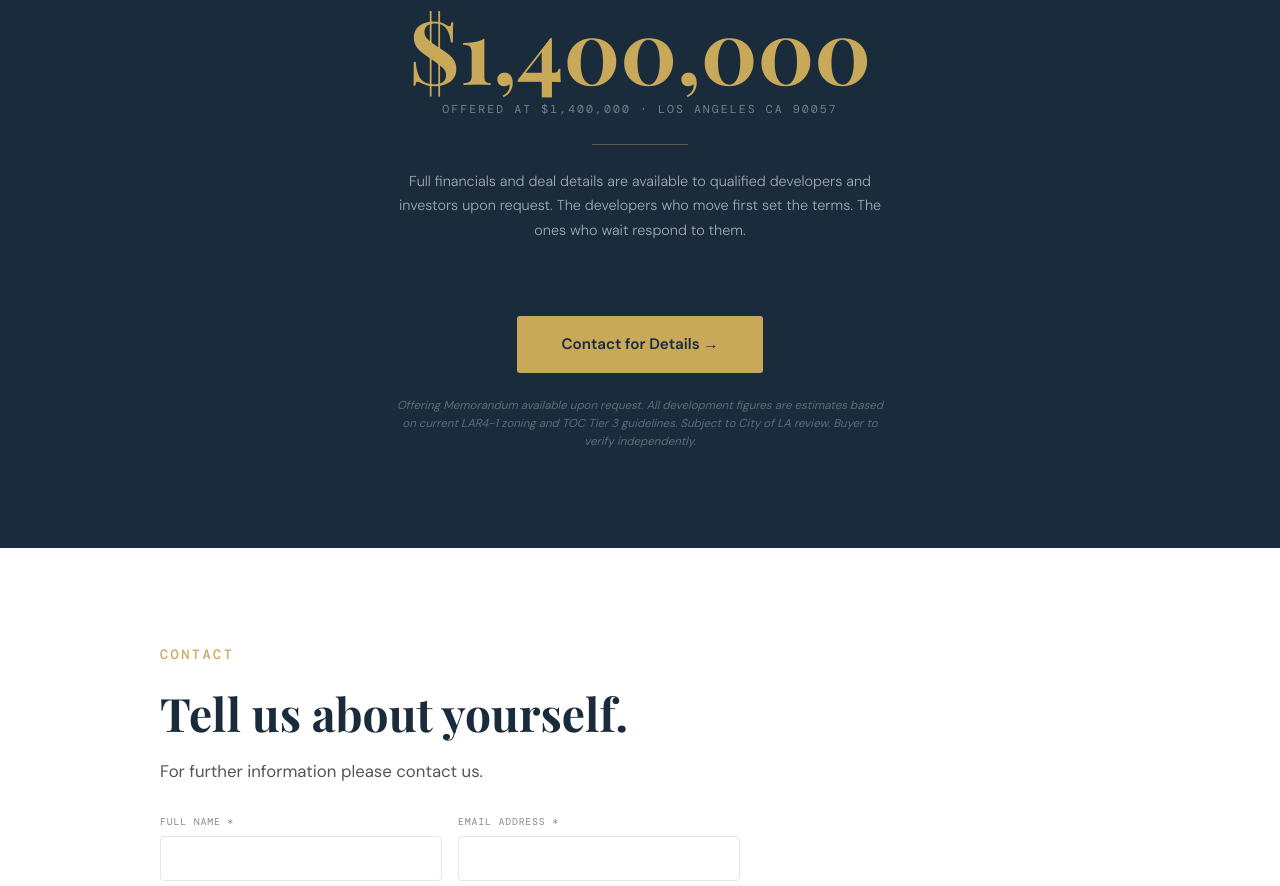
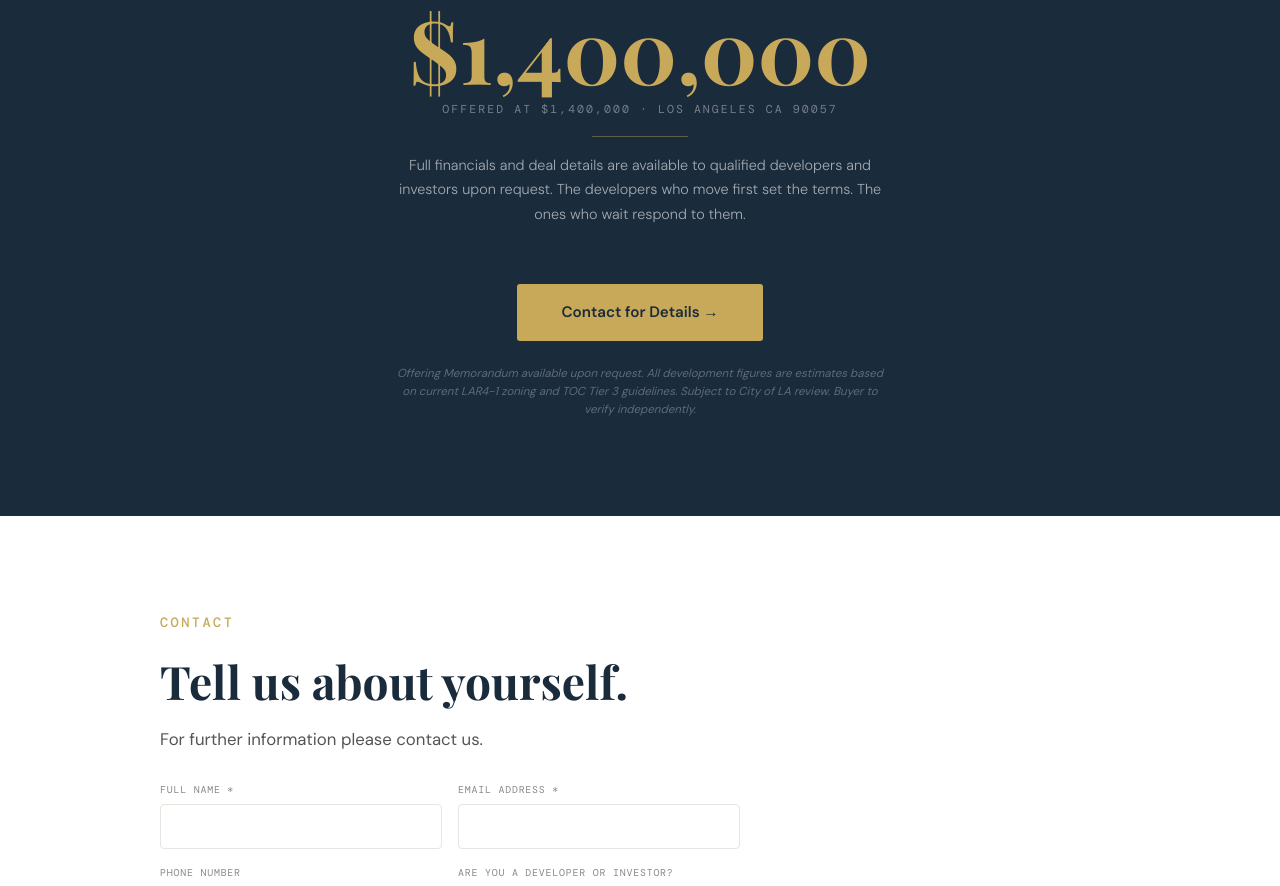
Before and after one commit to Ebenyi1976/446-bonnie-brea, a Next.js app: page / in a window 1280 px wide. Shown: the part 7240-8126 px from the top of the page. Built offline with nearby package versions, Linux system fonts and the light colour scheme.

Commit message:
Tighten vertical spacing in scarcity section between price and CTA

```diff
--- a/app/page.tsx
+++ b/app/page.tsx
@@ -230,9 +230,9 @@ export default function Home() {
             </span>
           </div>
 
-          <div style={{ width: '96px', height: '1px', background: 'var(--gold)', margin: '24px auto', opacity: 0.4 }} />
+          <div style={{ width: '96px', height: '1px', background: 'var(--gold)', margin: '16px auto', opacity: 0.4 }} />
 
-          <p style={{ color: 'rgba(255,255,255,0.6)', fontWeight: 300, fontSize: '0.9rem', lineHeight: '1.7', maxWidth: '500px', margin: '0 auto 40px' }}>
+          <p style={{ color: 'rgba(255,255,255,0.6)', fontWeight: 300, fontSize: '0.9rem', lineHeight: '1.7', maxWidth: '500px', margin: '0 auto 24px' }}>
             Full financials and deal details are available to qualified developers and investors upon request. The developers who move first set the terms. The ones who wait respond to them.
           </p>
 
```
